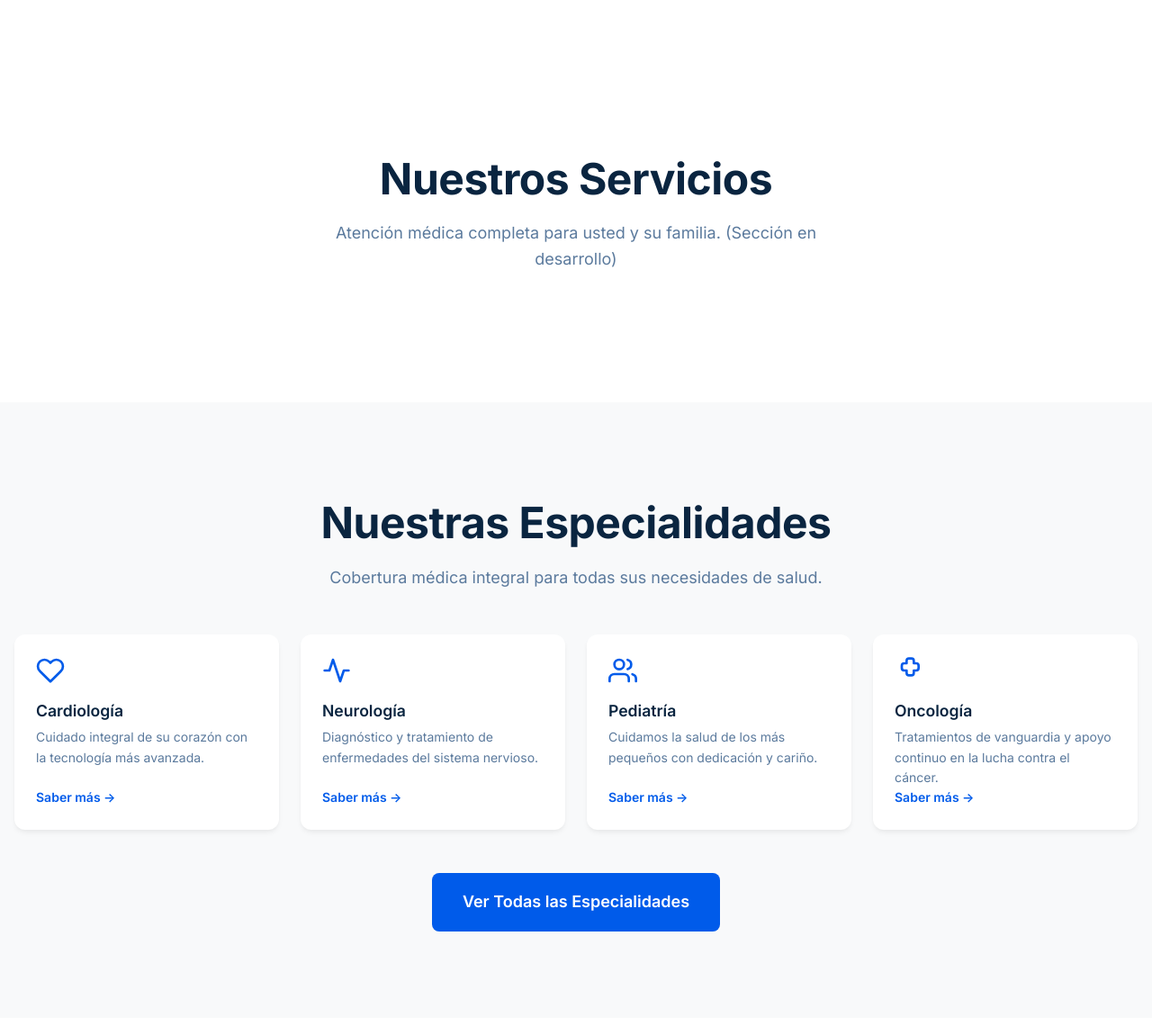
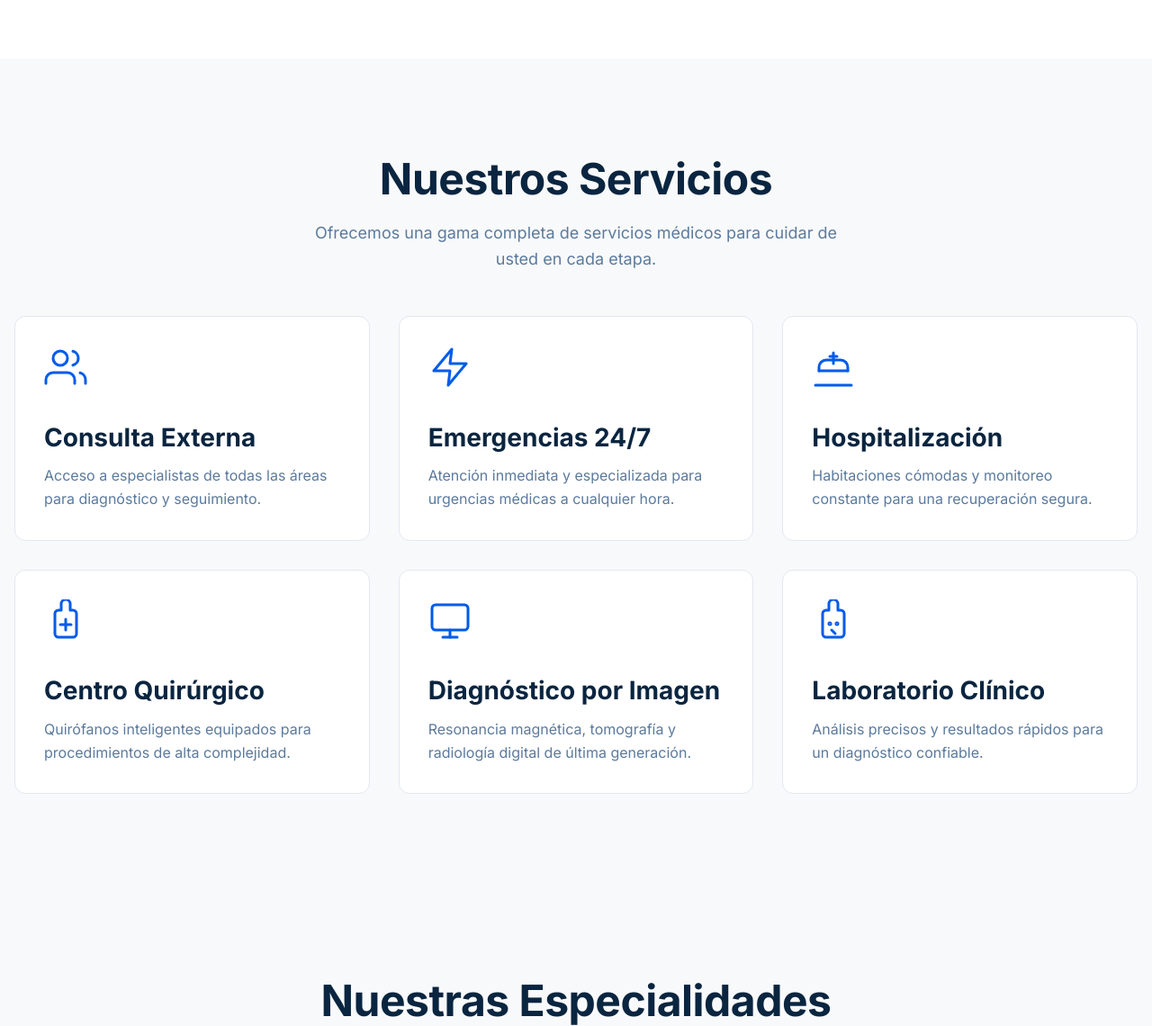
Before and after one commit to JhonnyMinian92/clinica, a PHP site: page / in a window 1280 px wide. Shown: the part 1377-2517 px from the top of the page at 90% size. Run offline with PHP 8.4, Linux system fonts and the light colour scheme.

Commit message:
fix: footer rediseño

```diff
--- a/index.php
+++ b/index.php
@@ -47,6 +47,39 @@ $doctores_destacados = [
     'especialidad' => 'Dermatóloga Estética',
     'experiencia' => '10+ años de experiencia',
     'foto' => 'https://images.unsplash.com/photo-1537368910025-700350fe46c7?q=80&w=400&auto=format&fit=crop',
+  ],
+];
+
+$servicios = [
+  [
+    'titulo' => 'Consulta Externa',
+    'descripcion' => 'Acceso a especialistas de todas las áreas para diagnóstico y seguimiento.',
+    'icono' => '<path d="M17 21v-2a4 4 0 0 0-4-4H5a4 4 0 0 0-4 4v2"></path><circle cx="9" cy="7" r="4"></circle><path d="M23 21v-2a4 4 0 0 0-3-3.87"></path><path d="M16 3.13a4 4 0 0 1 0 7.75"></path>'
+  ],
+  [
+    'titulo' => 'Emergencias 24/7',
+    'descripcion' => 'Atención inmediata y especializada para urgencias médicas a cualquier hora.',
+    'icono' => '<polygon points="13 2 3 14 12 14 11 22 21 10 12 10 13 2"></polygon>'
+  ],
+  [
+    'titulo' => 'Hospitalización',
+    'descripcion' => 'Habitaciones cómodas y monitoreo constante para una recuperación segura.',
+    'icono' => '<path d="M2 22h20"></path><path d="M4 14v-2a4 4 0 0 1 4-4h8a4 4 0 0 1 4 4v2"></path><path d="M4 14h16"></path><path d="M12 4v6"></path><path d="M10 6h4"></path>'
+  ],
+  [
+    'titulo' => 'Centro Quirúrgico',
+    'descripcion' => 'Quirófanos inteligentes equipados para procedimientos de alta complejidad.',
+    'icono' => '<path d="M14.5 2.5a2.5 2.5 0 0 0-5 0V6H8a2 2 0 0 0-2 2v11a2 2 0 0 0 2 2h8a2 2 0 0 0 2-2V8a2 2 0 0 0-2-2h-1.5V2.5z"></path><path d="M9 14h6"></path><path d="M12 11v6"></path>'
+  ],
+  [
+    'titulo' => 'Diagnóstico por Imagen',
+    'descripcion' => 'Resonancia magnética, tomografía y radiología digital de última generación.',
+    'icono' => '<rect x="2" y="3" width="20" height="14" rx="2" ry="2"></rect><line x1="8" y1="21" x2="16" y2="21"></line><line x1="12" y1="17" x2="12" y2="21"></line>'
+  ],
+  [
+    'titulo' => 'Laboratorio Clínico',
+    'descripcion' => 'Análisis precisos y resultados rápidos para un diagnóstico confiable.',
+    'icono' => '<path d="M14.5 2.5a2.5 2.5 0 0 0-5 0V6H8a2 2 0 0 0-2 2v11a2 2 0 0 0 2 2h8a2 2 0 0 0 2-2V8a2 2 0 0 0-2-2h-1.5V2.5z"></path><path d="M10.5 13.5a.5.5 0 1 1-1 0 .5.5 0 0 1 1 0z"></path><path d="M14.5 13.5a.5.5 0 1 1-1 0 .5.5 0 0 1 1 0z"></path><path d="m11 17 2 2"></path>'
   ],
 ];
 
@@ -211,15 +244,27 @@ $testimonios = [
     <!-- ============================ -->
     <!-- ========= SERVICIOS ======== -->
     <!-- ============================ -->
-    <section id="services" class="section">
+    <section id="services" class="section section-light">
       <div class="container">
         <div class="section-header">
           <h2 class="section-title animate-on-scroll fade-in-up">Nuestros Servicios</h2>
           <p class="section-subtitle animate-on-scroll fade-in-up" style="--animation-delay: 100ms;">
-            Atención médica completa para usted y su familia. (Sección en desarrollo)
+            Ofrecemos una gama completa de servicios médicos para cuidar de usted en cada etapa.
           </p>
         </div>
-        <!-- El contenido de las tarjetas de servicios se añadirá aquí en una futura tarea. -->
+        <div class="grid-3-col">
+          <?php foreach ($servicios as $i => $servicio): ?>
+            <div class="service-card animate-on-scroll fade-in-up" style="--animation-delay: <?php echo ($i * 100) + 200; ?>ms;">
+              <div class="service-icon">
+                <svg xmlns="http://www.w3.org/2000/svg" width="48" height="48" viewBox="0 0 24 24" fill="none" stroke="currentColor" stroke-width="1.5" stroke-linecap="round" stroke-linejoin="round" aria-hidden="true">
+                  <?php echo $servicio['icono']; ?>
+                </svg>
+              </div>
+              <h3 class="service-title"><?php echo htmlspecialchars($servicio['titulo']); ?></h3>
+              <p class="service-text"><?php echo htmlspecialchars($servicio['descripcion']); ?></p>
+            </div>
+          <?php endforeach; ?>
+        </div>
       </div>
     </section>
 
@@ -367,39 +412,43 @@ $testimonios = [
         <div class="footer-col">
           <h4 class="footer-title">Contacto</h4>
           <ul class="footer-list contact-info">
-            <li>Av. Principal 123, Ciudad Capital</li>
-            <li>(123) 456-7890</li>
-            <li><span class="emergency-info">Emergencias: (123) 456-7899</span></li>
+            <li>
+              <svg width="16" height="16" viewBox="0 0 24 24" fill="none" stroke="currentColor" stroke-width="2" stroke-linecap="round" stroke-linejoin="round"><path d="M21 10c0 7-9 13-9 13s-9-6-9-13a9 9 0 0 1 18 0z"></path><circle cx="12" cy="10" r="3"></circle></svg>
+              <span>Buenavista y Tarqui, Machala, Ecuador</span>
+            </li>
+            <li>
+              <svg width="16" height="16" viewBox="0 0 24 24" fill="none" stroke="currentColor" stroke-width="2" stroke-linecap="round" stroke-linejoin="round"><path d="M4 4h16c1.1 0 2 .9 2 2v12c0 1.1-.9 2-2 2H4c-1.1 0-2-.9-2-2V6c0-1.1.9-2 2-2z"></path><polyline points="22,6 12,13 2,6"></polyline></svg>
+              <a href="mailto:info@clinicaestandar.com">info@clinicaestandar.com</a>
+            </li>
+            <li>
+              <svg width="16" height="16" viewBox="0 0 24 24" fill="none" stroke="currentColor" stroke-width="2" stroke-linecap="round" stroke-linejoin="round"><path d="M22 16.92v3a2 2 0 0 1-2.18 2 19.79 19.79 0 0 1-8.63-3.07 19.5 19.5 0 0 1-6-6 19.79 19.79 0 0 1-3.07-8.67A2 2 0 0 1 4.11 2h3a2 2 0 0 1 2 1.72 12.84 12.84 0 0 0 .7 2.81 2 2 0 0 1-.45 2.11L8.09 9.91a16 16 0 0 0 6 6l1.27-1.27a2 2 0 0 1 2.11-.45 12.84 12.84 0 0 0 2.81.7A2 2 0 0 1 22 16.92z"></path></svg>
+              <a href="tel:+59372933888">(07) 293-3888</a>
+            </li>
+            <li><span class="emergency-info">Emergencias: 911</span></li>
           </ul>
         </div>
         <div class="footer-col">
           <h4 class="footer-title">Síganos</h4>
           <div class="social-links">
-            <a href="#" aria-label="Facebook"><svg width="24" height="24" viewBox="0 0 24 24" fill="none"
+            <a href="https://facebook.com/clinicaestandar" target="_blank" rel="noopener noreferrer" aria-label="Facebook"><svg width="24" height="24" viewBox="0 0 24 24" fill="none"
                 stroke="currentColor" stroke-width="2" stroke-linecap="round" stroke-linejoin="round">
                 <path d="M18 2h-3a5 5 0 0 0-5 5v3H7v4h3v8h4v-8h3l1-4h-4V7a1 1 0 0 1 1-1h3z"></path>
               </svg></a>
-            <a href="#" aria-label="Instagram"><svg width="24" height="24" viewBox="0 0 24 24" fill="none"
+            <a href="https://instagram.com/clinicaestandar" target="_blank" rel="noopener noreferrer" aria-label="Instagram"><svg width="24" height="24" viewBox="0 0 24 24" fill="none"
                 stroke="currentColor" stroke-width="2" stroke-linecap="round" stroke-linejoin="round">
                 <rect x="2" y="2" width="20" height="20" rx="5" ry="5"></rect>
                 <path d="M16 11.37A4 4 0 1 1 12.63 8 4 4 0 0 1 16 11.37z"></path>
                 <line x1="17.5" y1="6.5" x2="17.51" y2="6.5"></line>
               </svg></a>
-            <a href="#" aria-label="LinkedIn"><svg width="24" height="24" viewBox="0 0 24 24" fill="none"
+            <a href="httpsa://wa.me/593999999999" target="_blank" rel="noopener noreferrer" aria-label="WhatsApp"><svg width="24" height="24" viewBox="0 0 24 24" fill="none"
                 stroke="currentColor" stroke-width="2" stroke-linecap="round" stroke-linejoin="round">
-                <path d="M16 8a6 6 0 0 1 6 6v7h-4v-7a2 2 0 0 0-2-2 2 2 0 0 0-2 2v7h-4v-7a6 6 0 0 1 6-6z"></path>
-                <rect x="2" y="9" width="4" height="12"></rect>
-                <circle cx="4" cy="4" r="2"></circle>
+                <path d="M21 11.5a8.38 8.38 0 0 1-.9 3.8 8.5 8.5 0 0 1-7.6 4.7 8.38 8.38 0 0 1-3.8-.9L3 21l1.9-5.7a8.38 8.38 0 0 1-.9-3.8 8.5 8.5 0 0 1 4.7-7.6 8.38 8.38 0 0 1 3.8-.9h.5a8.48 8.48 0 0 1 8 8v.5z"></path>
               </svg></a>
           </div>
         </div>
       </div>
       <div class="footer-bottom">
         <p>&copy; <?php echo date("Y"); ?> Clínica Estándar. Todos los derechos reservados.</p>
-        <ul class="footer-legal-links">
-          <li><a href="#">Aviso Legal</a></li>
-          <li><a href="#">Política de Privacidad</a></li>
-        </ul>
       </div>
     </div>
   </footer>
--- a/public/css/style.css
+++ b/public/css/style.css
@@ -632,6 +632,40 @@ body.mobile-nav-open .hamburger-line:nth-child(3) {
 }
 
 /* ---------------------------------- */
+/* #SERVICE CARDS                     */
+/* ---------------------------------- */
+
+.service-card {
+  background-color: var(--color-background-white);
+  border: 1px solid var(--color-border);
+  border-radius: var(--border-radius-medium);
+  padding: calc(var(--spacing-unit) * 4);
+  text-align: left;
+  transition: all var(--transition-duration-medium) var(--ease-out-cubic);
+}
+
+.service-card:hover {
+  transform: translateY(-8px);
+  background-color: var(--color-background-white);
+  border-color: var(--color-primary);
+  box-shadow: var(--shadow-medium);
+}
+
+.service-icon {
+  color: var(--color-primary);
+  margin-bottom: calc(var(--spacing-unit) * 3);
+}
+
+.service-title {
+  font-size: var(--font-size-h3);
+  margin-bottom: var(--spacing-unit);
+}
+
+.service-text {
+  color: var(--color-text-secondary);
+}
+
+/* ---------------------------------- */
 /* #SPECIALTY CARDS                   */
 /* ---------------------------------- */
 
@@ -1100,12 +1134,20 @@ body.mobile-nav-open .hamburger-line:nth-child(3) {
   border-right: 1px solid rgba(255, 255, 255, 0.2);
 }
 
+.contact-info a {
+  color: inherit;
+  text-decoration: none;
+}
+.contact-info a:hover {
+  color: var(--color-white);
+  text-decoration: underline;
+}
+
 .contact-info li {
   display: flex;
   align-items: center;
-  gap: var(--spacing-unit);
+  gap: calc(var(--spacing-unit) * 1.5);
 }
-
 .emergency-info {
   color: var(--color-white);
   font-weight: 600;
```
Also changed, not shown: context.md (+4 -7 lines).
